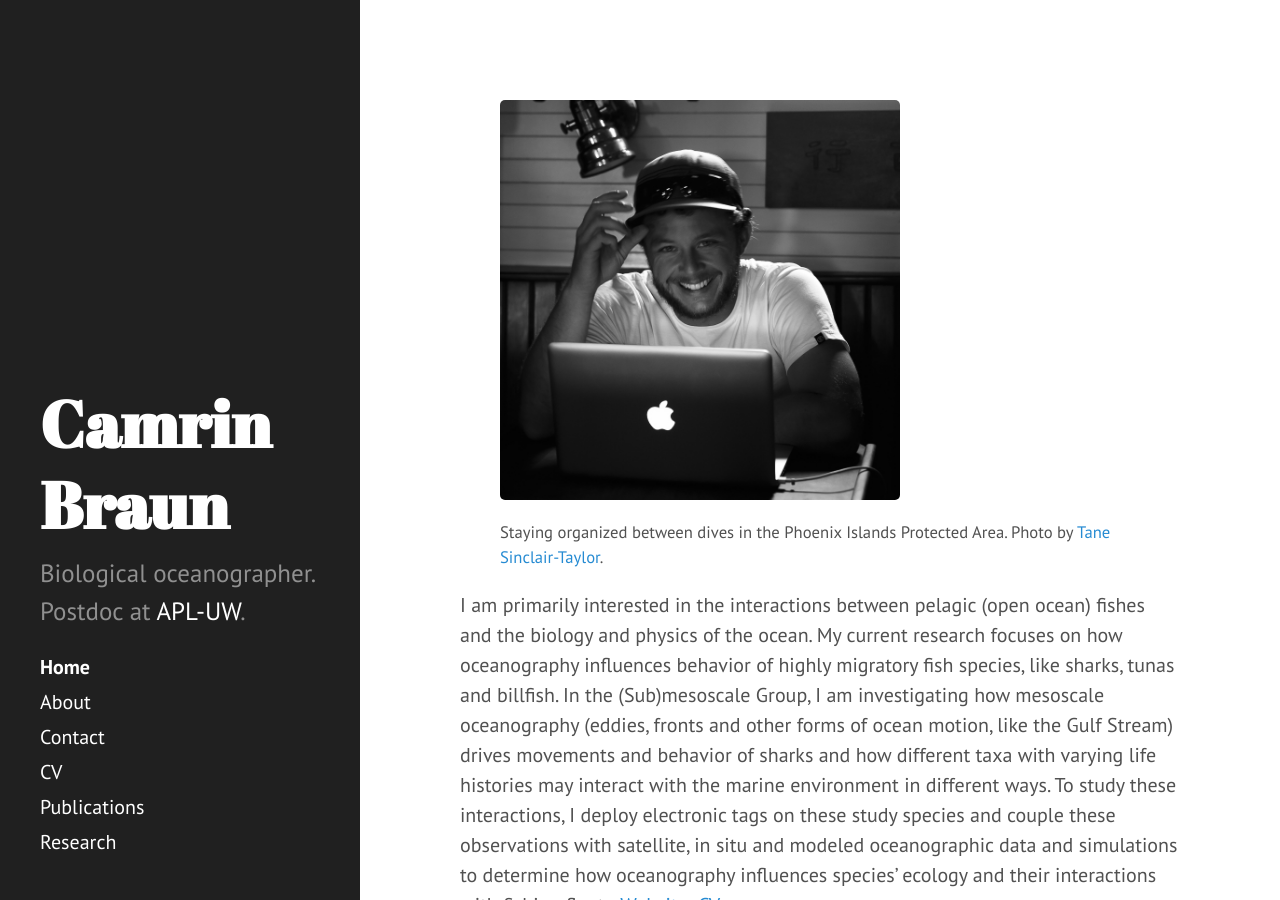
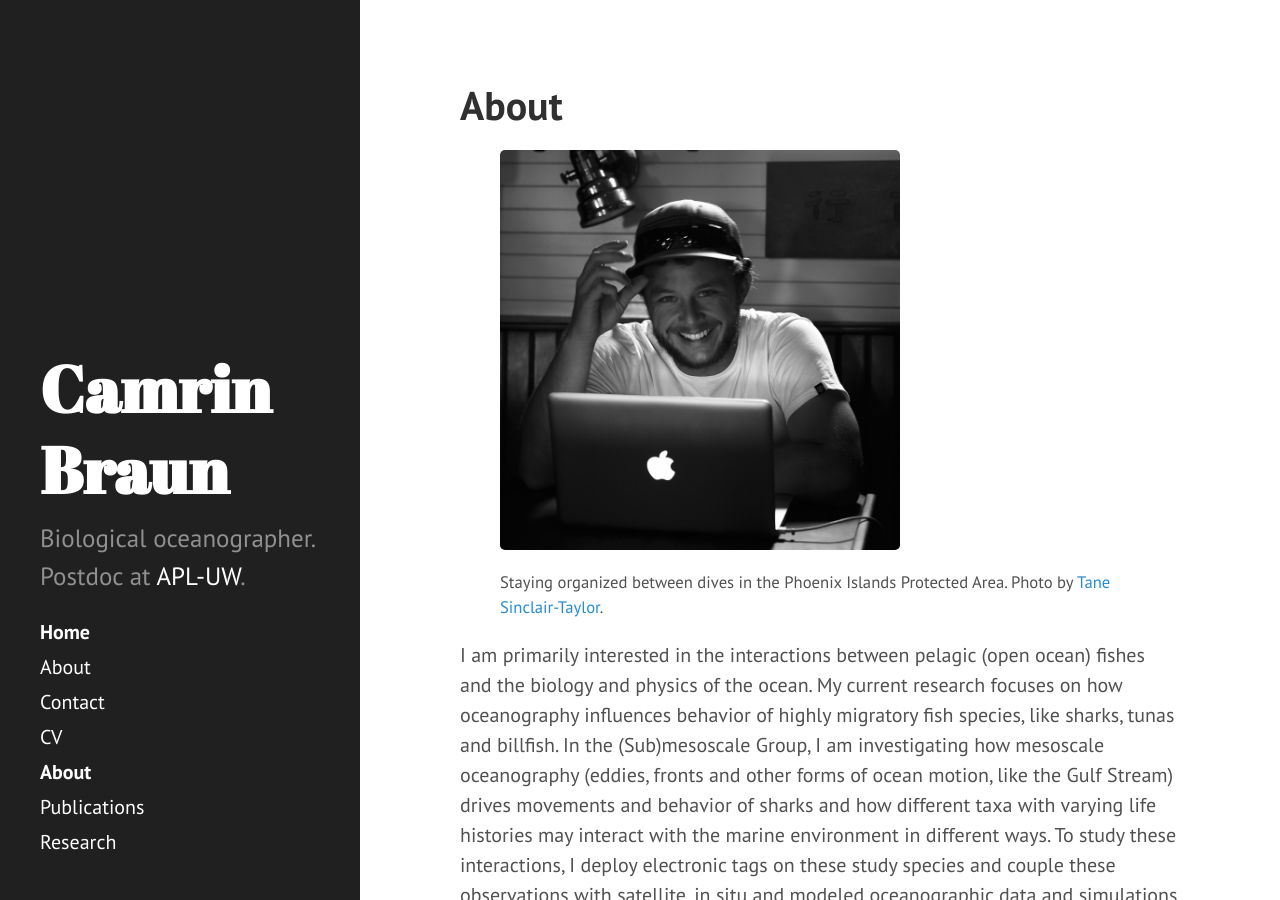
Before and after one commit to camrinbraun/camrinbraun.github.io, a Jekyll site: the page built from index.md, in a window 1280 px wide and 900 px high. Built offline with Jekyll 4.4.1, drawn with Linux system fonts in a browser that asks for light colours; our own code applies the rules of GitHub Pages for plain Markdown files.

Commit message:
move about to home

```diff
--- a/_config.yml
+++ b/_config.yml
@@ -22,7 +22,7 @@ permalink:        pretty
 
 # Setup
 title:            Camrin Braun
-tagline:          'A Jekyll theme'
+#tagline:          'A Jekyll theme'
 description:      'Biological oceanographer. Postdoc at <a href="http://www.apl.washington.edu/" target="_blank">APL-UW</a>.'
 baseurl:          /
 
--- a/index.md
+++ b/index.md
@@ -1,3 +1,6 @@
+---
+title: About
+---
 <head>
    <style>
    figcaption {
```
Also changed, not shown: old/about.md (renamed from about.md).
